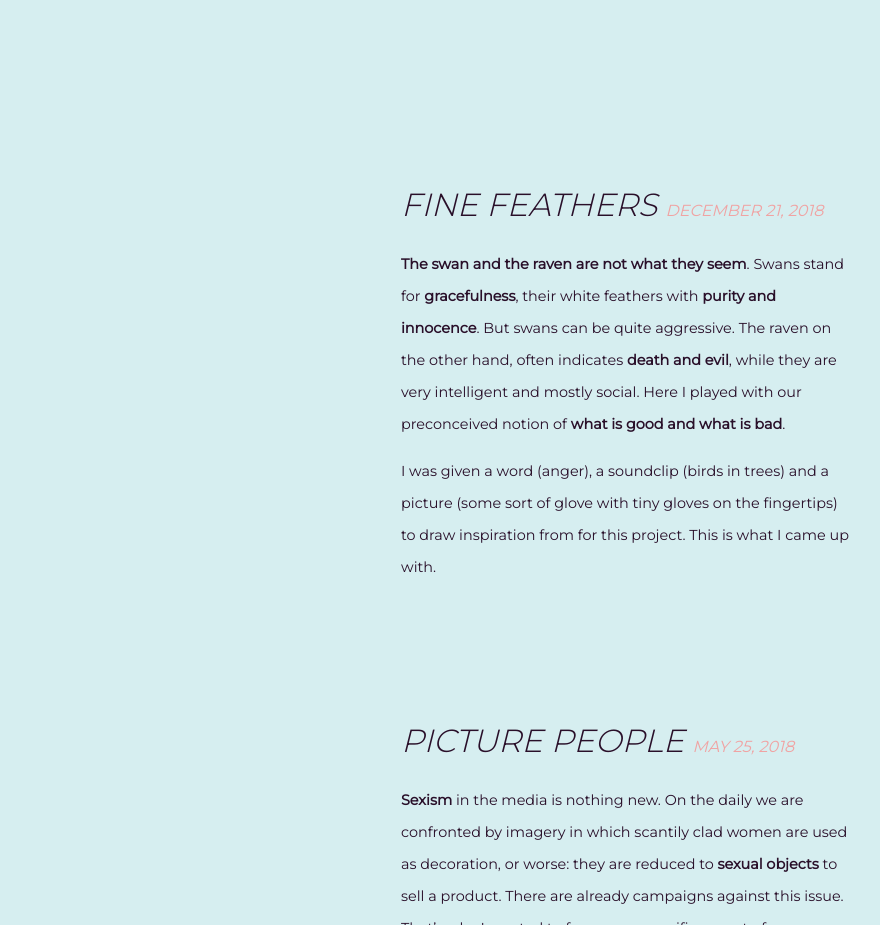
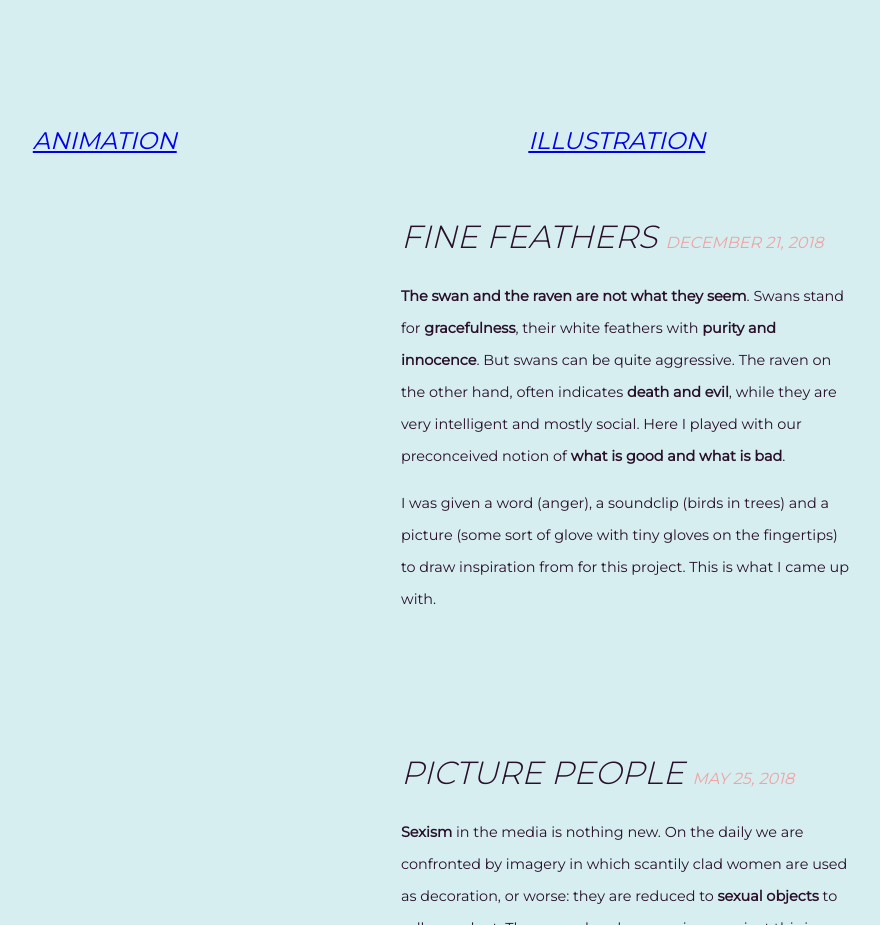
Before and after one commit to littlefinger42/lauras-portfolio, a Gatsby site: page / in a window 1280 px wide. Shown: the part 1490-2415 px from the top of the page, without its empty margins (271-1151 px from the left). Built offline with nearby package versions, Linux system fonts and the light colour scheme; Gatsby itself is replaced by a stand-in of ours; a web font is replaced by a local one.

Commit message:
Added navbar

```diff
--- a/gatsby-config.js
+++ b/gatsby-config.js
@@ -7,6 +7,10 @@ module.exports = {
     social: {
       twitter: `TODO`,
     },
+    menuLinks: [
+      { name: "Animation", link: "/" },
+      { name: "Illustration", link: "/illustration" },
+    ],
   },
   plugins: [
     {
--- a/src/components/email.js
+++ b/src/components/email.js
@@ -13,7 +13,7 @@ const EmailContainer = styled.div`
   z-index: 2;
 `
 
-export default props => (
+export default () => (
   <EmailContainer>
     <span>
       <a href="MAILTO:lalalaura.stout@gmail.com">lalalaura.stout@gmail.com</a>
--- a/src/components/layout.js
+++ b/src/components/layout.js
@@ -7,6 +7,7 @@ import Footer from "./footer"
 import Bio from "./bio"
 import Title from "./title"
 import Email from "./email"
+import Nav from "./nav"
 
 import PinkStuff from "../../static/assets/pinkstuff.png"
 
@@ -159,6 +160,7 @@ class Layout extends React.Component {
             <Fade bottom>
               <Bio />
             </Fade>
+            <Nav/>
             {this.props.children}
           </main>
           <Footer>
--- /dev/null
+++ b/src/components/nav.js
@@ -0,0 +1,46 @@
+import React from "react"
+import { StaticQuery, graphql } from "gatsby"
+import styled from "styled-components"
+import { Link } from "gatsby"
+
+const StyledNav = styled.nav`
+  display: flex;
+  justify-content: space-around;
+`
+const StyledNavItem = styled.div`
+  text-align: center;
+  font-style: italic;
+  text-transform: uppercase;
+  font-size: 1.5rem;
+`
+
+const Nav = () => (
+  <StaticQuery
+    query={graphql`
+      query SiteTitleQuery {
+        site {
+          siteMetadata {
+            title
+            menuLinks {
+              name
+              link
+            }
+          }
+        }
+      }
+    `}
+    render={data => (
+      <StyledNav>
+        {data.site.siteMetadata.menuLinks.map(menuLink => {
+          return (
+            <StyledNavItem>
+              <Link to={`${menuLink.link}`}>{menuLink.name}</Link>
+            </StyledNavItem>
+          )
+        })}
+      </StyledNav>
+    )}
+  />
+)
+
+export default Nav
--- a/src/pages/index.js
+++ b/src/pages/index.js
@@ -1,6 +1,5 @@
 import React from "react"
 import { graphql } from "gatsby"
-import styled from "styled-components"
 
 import Layout from "../components/layout"
 import SEO from "../components/seo"
```
